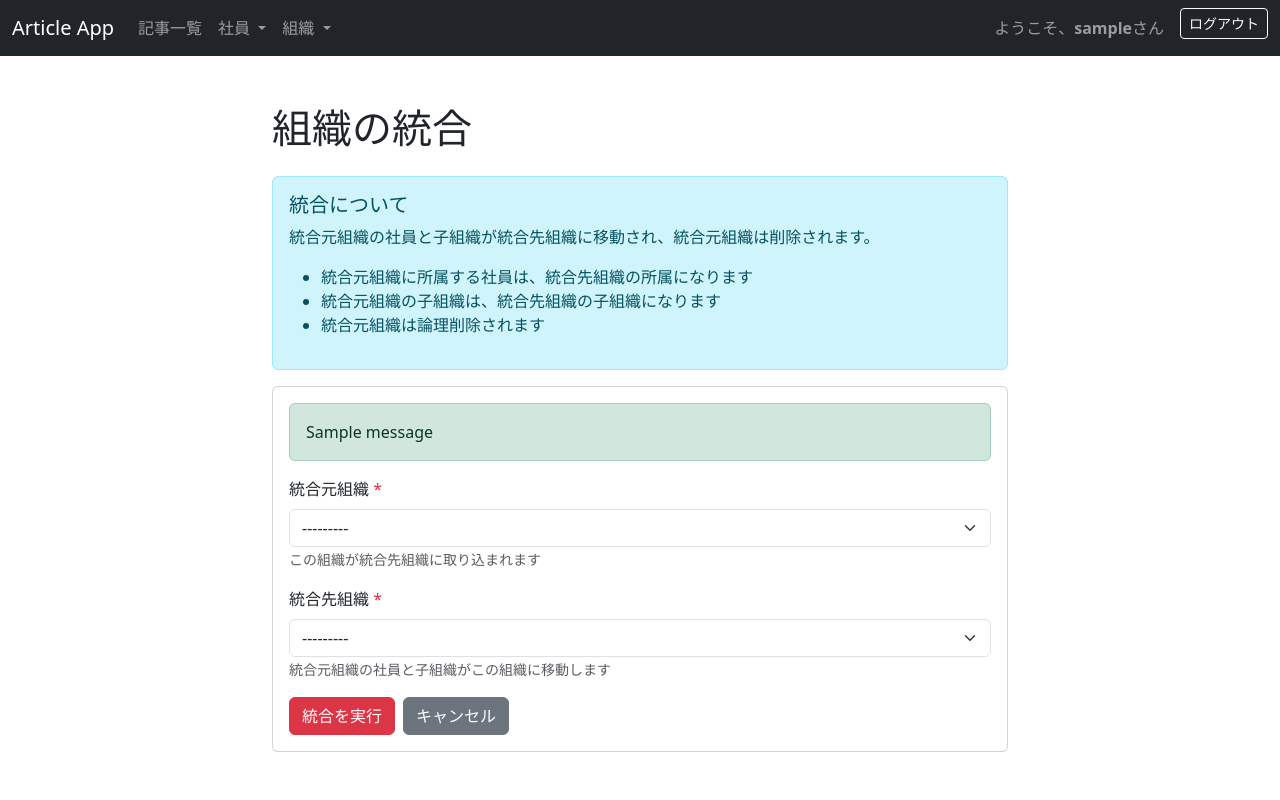
After one commit to yukeippi/sample_articles, a Django app: page /organizations/merge/ in a window 1280 px wide. The commit adds this page. Run offline with Django 5.2, Linux system fonts and the light colour scheme; a user stored in the database is signed in; tables that the repository leaves empty hold one stand-in row (values such as "Sample post"); one stand-in notice (Sample message) is shown; parts of the project's set-up code (start-up, migrations or seed data) failed here and were passed over; some libraries are stand-ins or nearby versions.

Commit message:
組織統合機能の追加、ヘッダーメニューをブラッシュアップ

```diff
--- a/app/forms.py
+++ b/app/forms.py
@@ -146,3 +146,45 @@ class EmployeeForm(forms.ModelForm):
             'email': 'メールアドレス',
             'organization': '所属組織',
         }
+
+
+class OrganizationMergeForm(forms.Form):
+    """組織統合フォーム"""
+
+    source_organization = forms.ModelChoiceField(
+        queryset=Organization.objects.all(),
+        label='統合元組織',
+        help_text='この組織が統合先組織に取り込まれます',
+        widget=forms.Select(attrs={'class': 'form-select'}),
+    )
+    target_organization = forms.ModelChoiceField(
+        queryset=Organization.objects.all(),
+        label='統合先組織',
+        help_text='統合元組織の社員と子組織がこの組織に移動します',
+        widget=forms.Select(attrs={'class': 'form-select'}),
+    )
+
+    def __init__(self, *args, **kwargs):
+        super().__init__(*args, **kwargs)
+        self.fields['source_organization'].queryset = Organization.objects.all()
+        self.fields['target_organization'].queryset = Organization.objects.all()
+
+    def clean(self):
+        cleaned_data = super().clean()
+        source = cleaned_data.get('source_organization')
+        target = cleaned_data.get('target_organization')
+
+        if source and target:
+            # 同じ組織を選択していないかチェック
+            if source.pk == target.pk:
+                raise forms.ValidationError('統合元と統合先に同じ組織を指定することはできません。')
+
+            # 統合先が削除済みでないかチェック
+            if target.deleted_at is not None:
+                raise forms.ValidationError('削除済みの組織を統合先に指定することはできません。')
+
+            # 統合先が統合元の子孫でないかチェック
+            if target in source.get_descendants():
+                raise forms.ValidationError('統合元の子孫組織を統合先に指定することはできません。')
+
+        return cleaned_data
--- a/app/models/organization.py
+++ b/app/models/organization.py
@@ -61,3 +61,38 @@ class Organization(TimestampedModel, SoftDeleteModel):
 
         # 自身を論理削除
         super().delete(using=using, keep_parents=keep_parents)
+
+    def merge_into(self, target_organization):
+        """
+        この組織を他の組織に統合する
+
+        Args:
+            target_organization: 統合先の組織
+
+        処理内容:
+        - この組織に所属する社員を全て統合先組織に移動
+        - この組織の子組織を全て統合先組織の子組織に変更
+        - この組織を論理削除
+        """
+        if not isinstance(target_organization, Organization):
+            raise ValueError('統合先は組織オブジェクトである必要があります')
+
+        if target_organization.pk == self.pk:
+            raise ValueError('自分自身に統合することはできません')
+
+        # 統合先が削除済みの場合はエラー
+        if target_organization.deleted_at is not None:
+            raise ValueError('削除済みの組織には統合できません')
+
+        # 統合先が自分の子孫の場合はエラー（循環参照を防ぐ）
+        if target_organization in self.get_descendants():
+            raise ValueError('子孫組織には統合できません')
+
+        # 所属社員を統合先組織に移動
+        self.employees.update(organization=target_organization)
+
+        # 子組織の親を統合先組織に変更
+        self.children.update(parent=target_organization)
+
+        # 自身を論理削除
+        self.delete()
--- /dev/null
+++ b/app/templates/organizations/merge.html
@@ -0,0 +1,54 @@
+{% extends 'base/base.html' %}
+
+{% block title %}組織の統合{% endblock %}
+
+{% block content %}
+<div class="container mt-5">
+  <div class="row">
+    <div class="col-md-8 offset-md-2">
+      <h1 class="mb-4">組織の統合</h1>
+
+      <div class="alert alert-info" role="alert">
+        <h5 class="alert-heading">統合について</h5>
+        <p>統合元組織の社員と子組織が統合先組織に移動され、統合元組織は削除されます。</p>
+        <ul>
+          <li>統合元組織に所属する社員は、統合先組織の所属になります</li>
+          <li>統合元組織の子組織は、統合先組織の子組織になります</li>
+          <li>統合元組織は論理削除されます</li>
+        </ul>
+      </div>
+
+      <div class="card">
+        <div class="card-body">
+          <form method="post">
+            {% csrf_token %}
+
+            {% if messages %}
+              {% for message in messages %}
+                <div class="alert alert-{{ message.tags }}" role="alert">
+                  {{ message }}
+                </div>
+              {% endfor %}
+            {% endif %}
+
+            {% if form.non_field_errors %}
+              <div class="alert alert-danger" role="alert">
+                {{ form.non_field_errors }}
+              </div>
+            {% endif %}
+
+            {% for field in form %}
+              {% include "forms/_field.html" %}
+            {% endfor %}
+
+            <div class="d-flex gap-2">
+              <button type="submit" class="btn btn-danger">統合を実行</button>
+              <a href="{% url 'app:organization_list' %}" class="btn btn-secondary">キャンセル</a>
+            </div>
+          </form>
+        </div>
+      </div>
+    </div>
+  </div>
+</div>
+{% endblock %}
--- a/app/urls.py
+++ b/app/urls.py
@@ -47,6 +47,11 @@ urlpatterns = [
         name='organization_delete',
     ),
     path(
+        'organizations/merge/',
+        views.OrganizationMergeView.as_view(),
+        name='organization_merge',
+    ),
+    path(
         'organizations/preview/',
         views.OrganizationPreviewView.as_view(),
         name='organization_preview',
--- a/app/views/__init__.py
+++ b/app/views/__init__.py
@@ -17,6 +17,7 @@ from app.views.organization import (
     OrganizationCreateView,
     OrganizationDeleteView,
     OrganizationListView,
+    OrganizationMergeView,
     OrganizationUpdateView,
 )
 from app.views.reservation import (
@@ -46,6 +47,7 @@ __all__ = [
     'OrganizationCreateView',
     'OrganizationUpdateView',
     'OrganizationDeleteView',
+    'OrganizationMergeView',
     # Reservation views
     'OrganizationReservationListView',
     'OrganizationReservationCreateView',
--- a/app/views/organization.py
+++ b/app/views/organization.py
@@ -1,10 +1,11 @@
+from django.contrib import messages
 from django.contrib.auth.mixins import LoginRequiredMixin
-from django.shortcuts import render
+from django.shortcuts import redirect, render
 from django.urls import reverse_lazy
 from django.views import View
 from django.views.generic import CreateView, DeleteView, UpdateView
 
-from app.forms import OrganizationForm
+from app.forms import OrganizationForm, OrganizationMergeForm
 from app.models import Organization
 from app.utils.tree import build_tree, get_tree_html
 
@@ -59,3 +60,31 @@ class OrganizationDeleteView(LoginRequiredMixin, DeleteView):
     model = Organization
     template_name = 'organizations/confirm_delete.html'
     success_url = reverse_lazy('app:organization_list')
+
+
+class OrganizationMergeView(LoginRequiredMixin, View):
+    """組織統合ビュー"""
+
+    def get(self, request):
+        form = OrganizationMergeForm()
+        return render(request, 'organizations/merge.html', {'form': form})
+
+    def post(self, request):
+        form = OrganizationMergeForm(request.POST)
+        if form.is_valid():
+            source = form.cleaned_data['source_organization']
+            target = form.cleaned_data['target_organization']
+
+            try:
+                # 統合実行
+                source.merge_into(target)
+                messages.success(
+                    request,
+                    f'組織「{source.name}」を「{target.name}」に統合しました。'
+                )
+                return redirect('app:organization_list')
+            except ValueError as e:
+                messages.error(request, f'統合に失敗しました: {str(e)}')
+                return render(request, 'organizations/merge.html', {'form': form})
+
+        return render(request, 'organizations/merge.html', {'form': form})
--- a/templates/base/base.html
+++ b/templates/base/base.html
@@ -28,11 +28,35 @@
             <li class="nav-item">
               <a class="nav-link" href="{% url 'app:index' %}">記事一覧</a>
             </li>
-            <li class="nav-item">
-              <a class="nav-link" href="{% url 'app:employee_list' %}">社員一覧</a>
+            <li class="nav-item dropdown">
+              <a class="nav-link dropdown-toggle"
+                 href="#"
+                 id="employeeDropdown"
+                 role="button"
+                 data-bs-toggle="dropdown"
+                 aria-expanded="false">
+                社員
+              </a>
+              <ul class="dropdown-menu" aria-labelledby="employeeDropdown">
+                <li><a class="dropdown-item" href="{% url 'app:employee_list' %}">社員一覧</a></li>
+                <li><a class="dropdown-item" href="{% url 'app:employee_create' %}">社員の新規作成</a></li>
+              </ul>
             </li>
-            <li class="nav-item">
-              <a class="nav-link" href="{% url 'app:organization_list' %}">組織一覧</a>
+            <li class="nav-item dropdown">
+              <a class="nav-link dropdown-toggle"
+                 href="#"
+                 id="organizationDropdown"
+                 role="button"
+                 data-bs-toggle="dropdown"
+                 aria-expanded="false">
+                組織
+              </a>
+              <ul class="dropdown-menu" aria-labelledby="organizationDropdown">
+                <li><a class="dropdown-item" href="{% url 'app:organization_list' %}">組織一覧</a></li>
+                <li><a class="dropdown-item" href="{% url 'app:organization_create' %}">組織の新規作成</a></li>
+                <li><hr class="dropdown-divider"></li>
+                <li><a class="dropdown-item" href="{% url 'app:organization_merge' %}">組織の統合</a></li>
+              </ul>
             </li>
           </ul>
           <div class="d-flex">
```
Also changed, not shown: app/tests/models/organization_test.py (+149 -0 lines).
